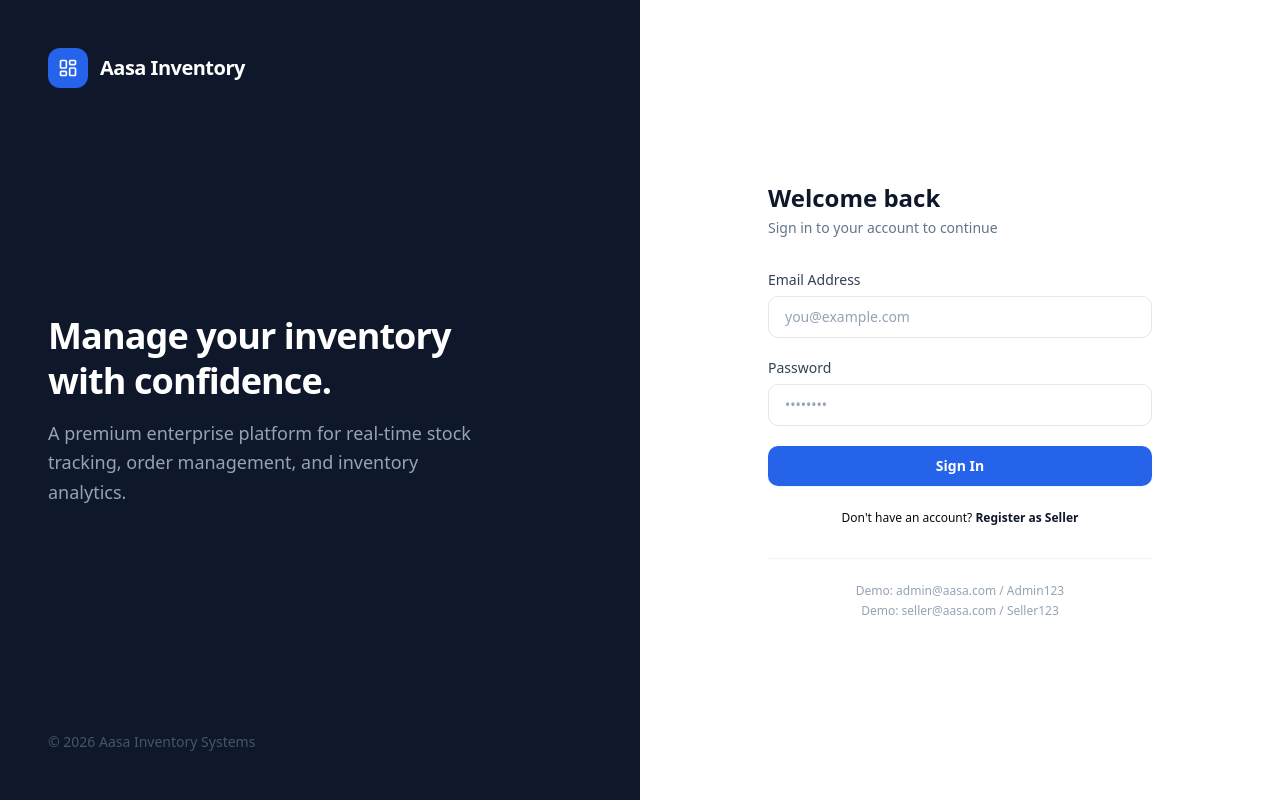
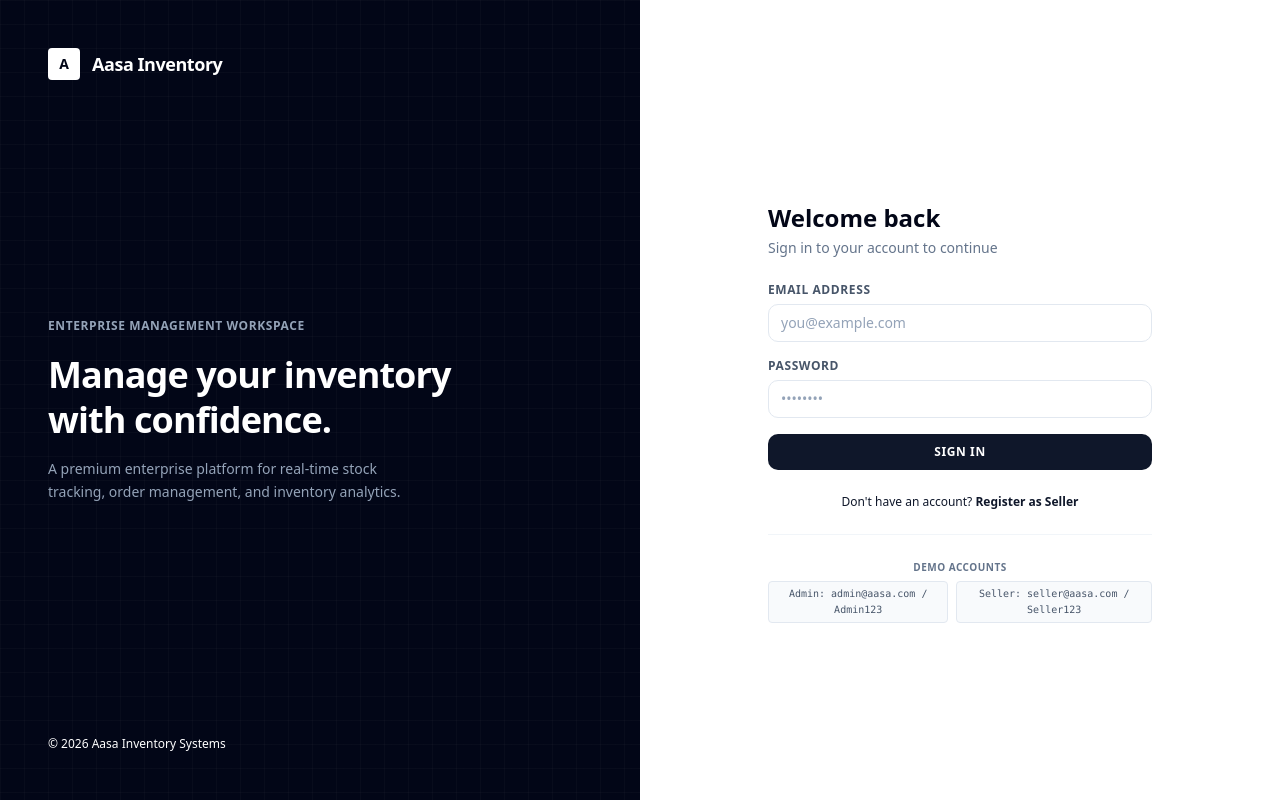
Before and after one commit to abimad123/aasa-inventory, a Next.js app: page /login in a window 1280 px wide. Built offline with nearby package versions, Linux system fonts and the light colour scheme; no server answers.

Commit message:
feat: implement Prisma database client and NextAuth authentication for user login page

```diff
--- a/src/app/(auth)/login/page.tsx
+++ b/src/app/(auth)/login/page.tsx
@@ -3,7 +3,7 @@ import React, { useState, useEffect, Suspense } from "react";
 import { signIn, useSession } from "next-auth/react";
 import { useRouter, useSearchParams } from "next/navigation";
 import Link from "next/link";
-import { LayoutDashboard, AlertTriangle, Loader2, CheckCircle2 } from "lucide-react";
+import { AlertTriangle, Loader2, CheckCircle2 } from "lucide-react";
 
 function LoginForm() {
   const router = useRouter();
@@ -45,78 +45,130 @@ function LoginForm() {
   if (status === "loading") {
     return (
       <div className="min-h-screen flex items-center justify-center bg-slate-50">
-        <Loader2 className="h-8 w-8 animate-spin text-blue-600" />
+        <Loader2 className="h-8 w-8 animate-spin text-slate-800" />
       </div>
     );
   }
 
   return (
-    <div className="min-h-screen flex bg-white">
-      {/* Left Panel - Branding */}
-      <div className="hidden lg:flex lg:w-1/2 bg-slate-900 text-white flex-col justify-between p-12">
-        <div className="flex items-center gap-3">
-          <div className="h-10 w-10 rounded-xl bg-blue-600 flex items-center justify-center">
-            <LayoutDashboard className="h-5 w-5 text-white" />
+    <div className="min-h-screen flex bg-white font-sans antialiased text-slate-900">
+      {/* Left Panel - Branding (Graphite/Charcoal minimal styling) */}
+      <div className="hidden lg:flex lg:w-1/2 bg-slate-950 text-white flex-col justify-between p-12 relative overflow-hidden">
+        {/* Subtle grid lines background */}
+        <div className="absolute inset-0 bg-[linear-gradient(to_right,#8080800c_1px,transparent_1px),linear-gradient(to_bottom,#8080800c_1px,transparent_1px)] bg-[size:24px_24px] pointer-events-none" />
+
+        <div className="flex items-center gap-3 relative z-10">
+          <div className="h-8 w-8 rounded bg-white flex items-center justify-center text-slate-950 font-extrabold text-sm">
+            A
           </div>
-          <span className="text-xl font-bold tracking-tight">Aasa Inventory</span>
+          <span className="text-lg font-bold tracking-tight">Aasa Inventory</span>
         </div>
-        <div>
-          <h2 className="text-4xl font-bold tracking-tight leading-tight mb-4">Manage your inventory<br />with confidence.</h2>
-          <p className="text-slate-400 text-lg leading-relaxed max-w-md">
+
+        <div className="relative z-10 space-y-4">
+          <span className="text-xs font-semibold uppercase tracking-wider text-slate-400">
+            Enterprise Management Workspace
+          </span>
+          <h2 className="text-4xl font-extrabold tracking-tight leading-tight max-w-md">
+            Manage your inventory with confidence.
+          </h2>
+          <p className="text-slate-400 text-sm leading-relaxed max-w-sm font-normal">
             A premium enterprise platform for real-time stock tracking, order management, and inventory analytics.
           </p>
         </div>
-        <p className="text-sm text-slate-600">© 2026 Aasa Inventory Systems</p>
+        <p className="text-xs text-slate-505 relative z-10">© 2026 Aasa Inventory Systems</p>
       </div>
 
       {/* Right Panel - Form */}
-      <div className="flex-1 flex items-center justify-center p-8">
-        <div className="w-full max-w-sm">
-          <div className="lg:hidden flex items-center gap-2 mb-8">
-            <div className="h-9 w-9 rounded-lg bg-blue-600 flex items-center justify-center">
-              <LayoutDashboard className="h-5 w-5 text-white" />
+      <div className="flex-1 flex items-center justify-center p-8 bg-white relative">
+        <div className="w-full max-w-sm space-y-6">
+          <div className="lg:hidden flex items-center gap-2 mb-6">
+            <div className="h-8 w-8 rounded bg-slate-900 flex items-center justify-center text-white font-extrabold text-sm">
+              A
             </div>
             <span className="text-lg font-bold text-slate-900">Aasa Inventory</span>
           </div>
-          <h2 className="text-2xl font-bold text-slate-900 mb-1">Welcome back</h2>
-          <p className="text-sm text-slate-500 mb-8">Sign in to your account to continue</p>
+
+          <div>
+            <h2 className="text-2xl font-extrabold text-slate-950">Welcome back</h2>
+            <p className="text-sm text-slate-500 mt-1">Sign in to your account to continue</p>
+          </div>
 
           {successMessage && (
-            <div className="mb-6 p-3.5 rounded-lg bg-green-50 border border-green-200 text-green-700 text-sm flex items-start gap-2.5">
-              <CheckCircle2 className="h-4 w-4 shrink-0 mt-0.5" /><span>{successMessage}</span>
+            <div className="p-3.5 rounded-xl bg-green-50 border border-green-200 text-green-700 text-xs flex items-start gap-2.5">
+              <CheckCircle2 className="h-4 w-4 shrink-0 mt-0.5" />
+              <span>{successMessage}</span>
             </div>
           )}
 
           {error && (
-            <div className="mb-6 p-3.5 rounded-lg bg-red-50 border border-red-200 text-red-600 text-sm flex items-start gap-2.5">
-              <AlertTriangle className="h-4 w-4 shrink-0 mt-0.5" /><span>{error}</span>
+            <div className="p-3.5 rounded-xl bg-red-50 border border-red-200 text-red-600 text-xs flex items-start gap-2.5">
+              <AlertTriangle className="h-4 w-4 shrink-0 mt-0.5" />
+              <span>{error}</span>
             </div>
           )}
 
-          <form onSubmit={handleSubmit} className="space-y-5">
+          <form onSubmit={handleSubmit} className="space-y-4">
             <div>
-              <label className="block text-sm font-medium text-slate-700 mb-1.5">Email Address</label>
-              <input type="email" value={email} onChange={e => setEmail(e.target.value)} placeholder="you@example.com" disabled={loading}
-                className="w-full px-4 py-2.5 rounded-lg bg-white border border-slate-200 text-slate-900 placeholder-slate-400 focus:outline-none focus:ring-2 focus:ring-blue-500 focus:border-blue-500 transition-all disabled:opacity-50 text-sm" />
+              <label className="block text-xs font-semibold text-slate-600 uppercase tracking-wider mb-1.5">
+                Email Address
+              </label>
+              <input
+                type="email"
+                value={email}
+                onChange={e => setEmail(e.target.value)}
+                placeholder="you@example.com"
+                disabled={loading}
+                className="w-full px-3 py-2 text-sm bg-white border border-slate-200 rounded-lg text-slate-900 placeholder-slate-400 focus:outline-none focus:ring-1 focus:ring-slate-900 transition-all disabled:opacity-50"
+              />
             </div>
             <div>
-              <label className="block text-sm font-medium text-slate-700 mb-1.5">Password</label>
-              <input type="password" value={password} onChange={e => setPassword(e.target.value)} placeholder="••••••••" disabled={loading}
-                className="w-full px-4 py-2.5 rounded-lg bg-white border border-slate-200 text-slate-900 placeholder-slate-400 focus:outline-none focus:ring-2 focus:ring-blue-500 focus:border-blue-500 transition-all disabled:opacity-50 text-sm" />
+              <label className="block text-xs font-semibold text-slate-600 uppercase tracking-wider mb-1.5">
+                Password
+              </label>
+              <input
+                type="password"
+                value={password}
+                onChange={e => setPassword(e.target.value)}
+                placeholder="••••••••"
+                disabled={loading}
+                className="w-full px-3 py-2 text-sm bg-white border border-slate-200 rounded-lg text-slate-900 placeholder-slate-400 focus:outline-none focus:ring-1 focus:ring-slate-900 transition-all disabled:opacity-50"
+              />
             </div>
-            <button type="submit" disabled={loading}
-              className="w-full py-2.5 px-4 rounded-lg bg-blue-600 hover:bg-blue-700 text-white font-semibold shadow-sm active:scale-[0.98] transition-all flex items-center justify-center gap-2 disabled:opacity-70 disabled:pointer-events-none text-sm">
-              {loading ? <><Loader2 className="h-4 w-4 animate-spin" /> Signing In...</> : "Sign In"}
+            <button
+              type="submit"
+              disabled={loading}
+              className="w-full py-2.5 px-4 rounded-lg bg-slate-900 hover:bg-slate-800 text-white font-semibold text-xs uppercase tracking-wider transition-all disabled:opacity-75 disabled:pointer-events-none flex items-center justify-center gap-2"
+            >
+              {loading ? (
+                <>
+                  <Loader2 className="h-3.5 w-3.5 animate-spin" />
+                  Signing In...
+                </>
+              ) : (
+                "Sign In"
+              )}
             </button>
           </form>
 
-          <div className="mt-6 text-center text-xs text-slate-505">
-            Don&apos;t have an account? <Link href="/register" className="font-semibold text-slate-900 hover:underline">Register as Seller</Link>
+          <div className="text-center text-xs text-slate-505">
+            Don&apos;t have an account?{" "}
+            <Link href="/register" className="font-semibold text-slate-900 hover:underline">
+              Register as Seller
+            </Link>
           </div>
 
-          <div className="mt-8 pt-6 border-t border-slate-100 text-center text-xs text-slate-400 space-y-1">
-            <p>Demo: admin@aasa.com / Admin123</p>
-            <p>Demo: seller@aasa.com / Seller123</p>
+          <div className="pt-6 border-t border-slate-100 text-center text-xs text-slate-400 space-y-1.5">
+            <p className="font-semibold text-slate-500 uppercase tracking-wider text-[10px]">
+              Demo Accounts
+            </p>
+            <div className="flex flex-col sm:flex-row gap-2 justify-center items-center">
+              <span className="px-2 py-1 bg-slate-50 border border-slate-200 rounded text-slate-600 font-mono text-[10px]">
+                Admin: admin@aasa.com / Admin123
+              </span>
+              <span className="px-2 py-1 bg-slate-50 border border-slate-200 rounded text-slate-600 font-mono text-[10px]">
+                Seller: seller@aasa.com / Seller123
+              </span>
+            </div>
           </div>
         </div>
       </div>
--- a/src/lib/prisma.ts
+++ b/src/lib/prisma.ts
@@ -9,7 +9,7 @@ const createPrismaClient = () => {
     connectionString: process.env.DATABASE_URL,
     max: 10,
     idleTimeoutMillis: 30000,
-    connectionTimeoutMillis: 2000,
+    connectionTimeoutMillis: 15000,
   });
   const adapter = new PrismaPg(pool);
   return new PrismaClient({ adapter });
```
Also changed, not shown: src/lib/auth.ts (+7 -0 lines).
